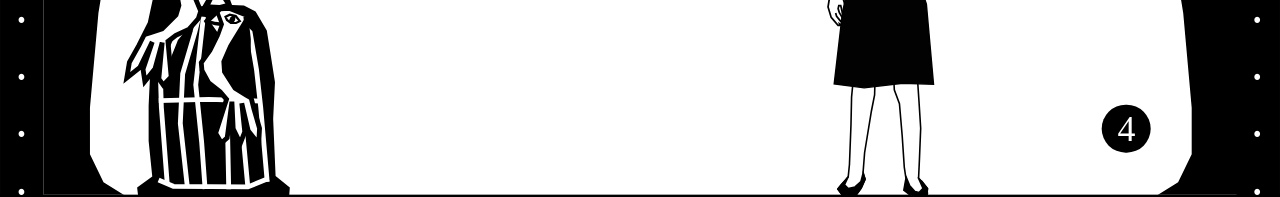
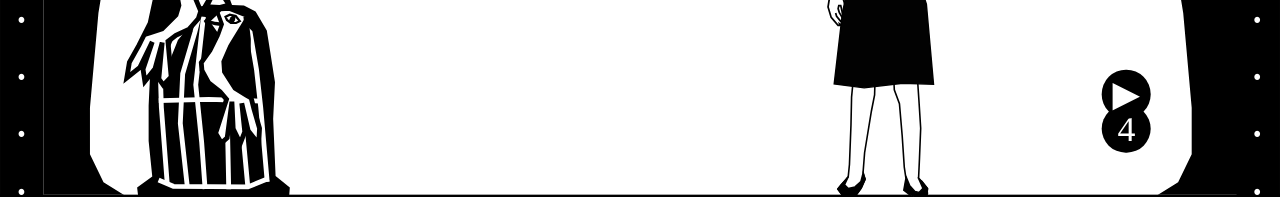
Before and after one commit to yasminalmeidaa/se-eu-fosse-deus-por-um-dia-web-arte, a plain HTML site: page pages/tela5.html in a window 1280 px wide. Shown: the part 466-663 px from the top of the page. Drawn offline with Linux system fonts and the light colour scheme.

Commit message:
botao de som tela 5

```diff
--- a/pages/estilotela2.css
+++ b/pages/estilotela2.css
@@ -109,8 +109,8 @@ body {
     position:absolute;
     /* top:50%;
     left:50%; */
-    top: 19%;
-    left: 9%;
+    top: 70%;
+    left: 91%;
     /* -webkit-transform:translate3d(-50%, -50%, 0);
     -moz-transform:translate3d(-50%, -50%, 0);
     transform:translate3d(1190%, 410%, 0); */
--- a/pages/estilotela3.css
+++ b/pages/estilotela3.css
@@ -93,7 +93,9 @@ body {
 .botaoAudio {
     background-color: black;
     color: white;
-    border: none;
+    border: 2px;
+    border-style: solid;
+    border-color: white;
     border-radius: 50%;
     display: flex;
     justify-content: center;
@@ -112,8 +114,8 @@ body {
     position:absolute;
     /* top:50%;
     left:50%; */
-    top: 47%;
-    left: 9%;
+    top: 70%;
+    left: 91%;
     /* -webkit-transform:translate3d(-50%, -50%, 0);
     -moz-transform:translate3d(-50%, -50%, 0);
     transform:translate3d(1190%, 410%, 0); */
--- a/pages/estilotela4.css
+++ b/pages/estilotela4.css
@@ -110,8 +110,8 @@ body {
     position:absolute;
     /* top:50%;
     left:50%; */
-    top: 33%;
-    left: 9%;
+    top: 70%;
+    left: 91%;
     /* -webkit-transform:translate3d(-50%, -50%, 0);
     -moz-transform:translate3d(-50%, -50%, 0);
     transform:translate3d(1190%, 410%, 0); */
--- a/pages/estilotela5.css
+++ b/pages/estilotela5.css
@@ -87,3 +87,46 @@ body {
 
     transform: translate(-50%, -50%);
 }
+
+.botaoAudio {
+    background-color: black;
+    color: white;
+    border: none;
+    border-radius: 50%;
+    display: flex;
+    justify-content: center;
+    align-items: center;
+    /* width: 50px;
+    height: 50px; */
+    width: clamp(24px, 3.8%, 50px);
+    height: auto;
+    aspect-ratio: 1 / 1;
+    font-family: "Amiri";
+    /* font-size: 40px; */
+    font-size: clamp(16px, 2.8vw, 40px);
+    text-align: center;
+    text-decoration: none;
+    cursor: pointer;
+    position:absolute;
+    /* top:50%;
+    left:50%; */
+    top: 70%;
+    left: 88%;
+    /* -webkit-transform:translate3d(-50%, -50%, 0);
+    -moz-transform:translate3d(-50%, -50%, 0);
+    transform:translate3d(1190%, 410%, 0); */
+    transform: translate(-50%, -50%);
+}
+
+.botaoAudio::before {
+    content: "";
+    position: absolute;
+
+    width: max(44px, 100%);
+    height: max(44px, 100%);
+
+    top: 50%;
+    left: 50%;
+
+    transform: translate(-50%, -50%);
+}
--- a/pages/tela5.html
+++ b/pages/tela5.html
@@ -20,13 +20,21 @@
   </div>
 
 <audio id="meuAudio" src="../assets/audioestrofe6.mp3"></audio>
+<button id="botaoAudio" class="botaoAudio" onclick="alternarSom()">▶︎</button>
 
 <script>
-  window.addEventListener('click', function() {
-    let audio = document.getElementById('meuAudio');
-    audio.play();
-  }, { once: true });
+  const audio = document.getElementById("meuAudio");
+  const botao = document.getElementById("botaoAudio");
+
+  function alternarSom() {
+    if (audio.paused) {
+      audio.play();
+      botao.textContent = "⏸︎";
+    } else {
+      audio.pause();
+      botao.textContent = "▶︎";
+    }
+  }
 </script>
-
 </body>
 </html>
```
